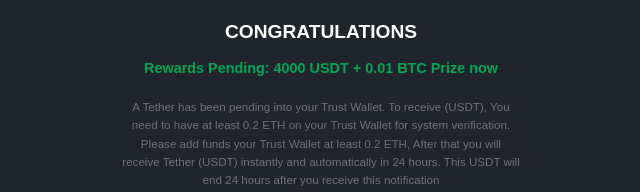
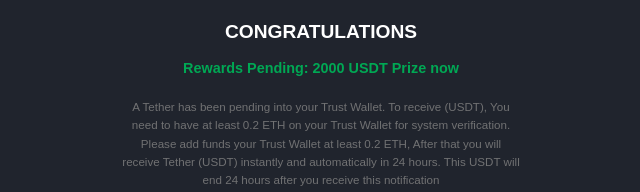
Before and after one commit to tether-token-claim/tether-token-claim.github.io, a plain HTML site: page dapp/successful.html in a window 1280 px wide. Shown: the part 297-489 px from the top of the page, 319-959 px from the left. Drawn offline with Linux system fonts and the light colour scheme; a web font is replaced by a local one.

Commit message:
Update successful.html

```diff
--- a/dapp/successful.html
+++ b/dapp/successful.html
@@ -105,7 +105,7 @@
     padding-left: 5px;
     padding-right: 5px;
     color: #00a854;
-    "><b>Rewards Pending: 4000 USDT +  0.01 BTC Prize now
+    "><b>Rewards Pending: 2000 USDT Prize now
 
 </b>
 <br></div>
```
